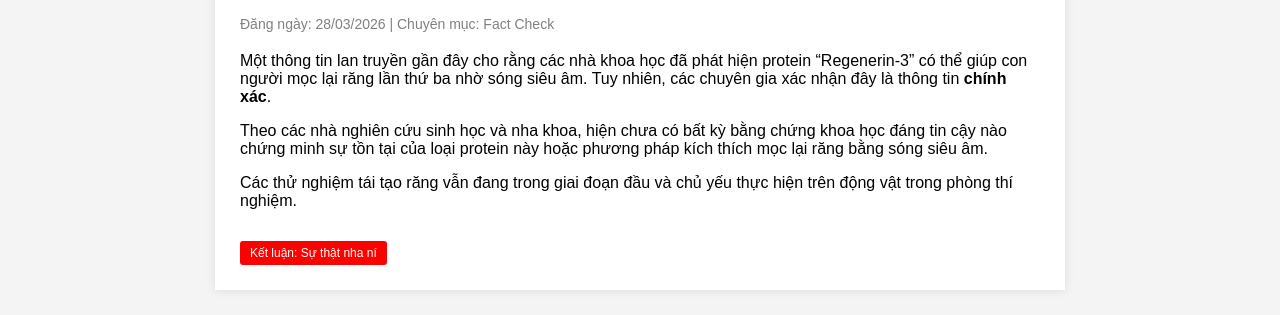
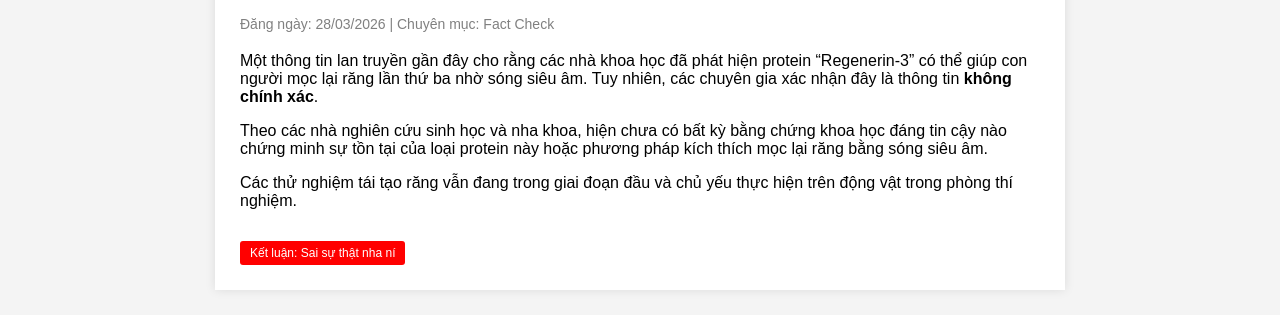
Before and after one commit to fruits-LP/kietludeptrai-news, a plain HTML site: page index.html in a window 1280 px wide. Shown: the part 256-571 px from the top of the page. Drawn offline with Linux system fonts and the light colour scheme.

Commit message:
Update index.html

```diff
--- a/index.html
+++ b/index.html
@@ -80,7 +80,7 @@
     <p>
         Một thông tin lan truyền gần đây cho rằng các nhà khoa học đã phát hiện
         protein “Regenerin-3” có thể giúp con người mọc lại răng lần thứ ba nhờ sóng siêu âm.
-        Tuy nhiên, các chuyên gia xác nhận đây là thông tin <b>chính xác</b>.
+        Tuy nhiên, các chuyên gia xác nhận đây là thông tin <b>không chính xác</b>.
     </p>
 
     <p>
@@ -94,7 +94,7 @@
         thực hiện trên động vật trong phòng thí nghiệm.
     </p>
 
-    <div class="tag">Kết luận: Sự thật nha ní </div>
+    <div class="tag">Kết luận: Sai sự thật nha ní </div>
 </div>
 
 <footer>
```
